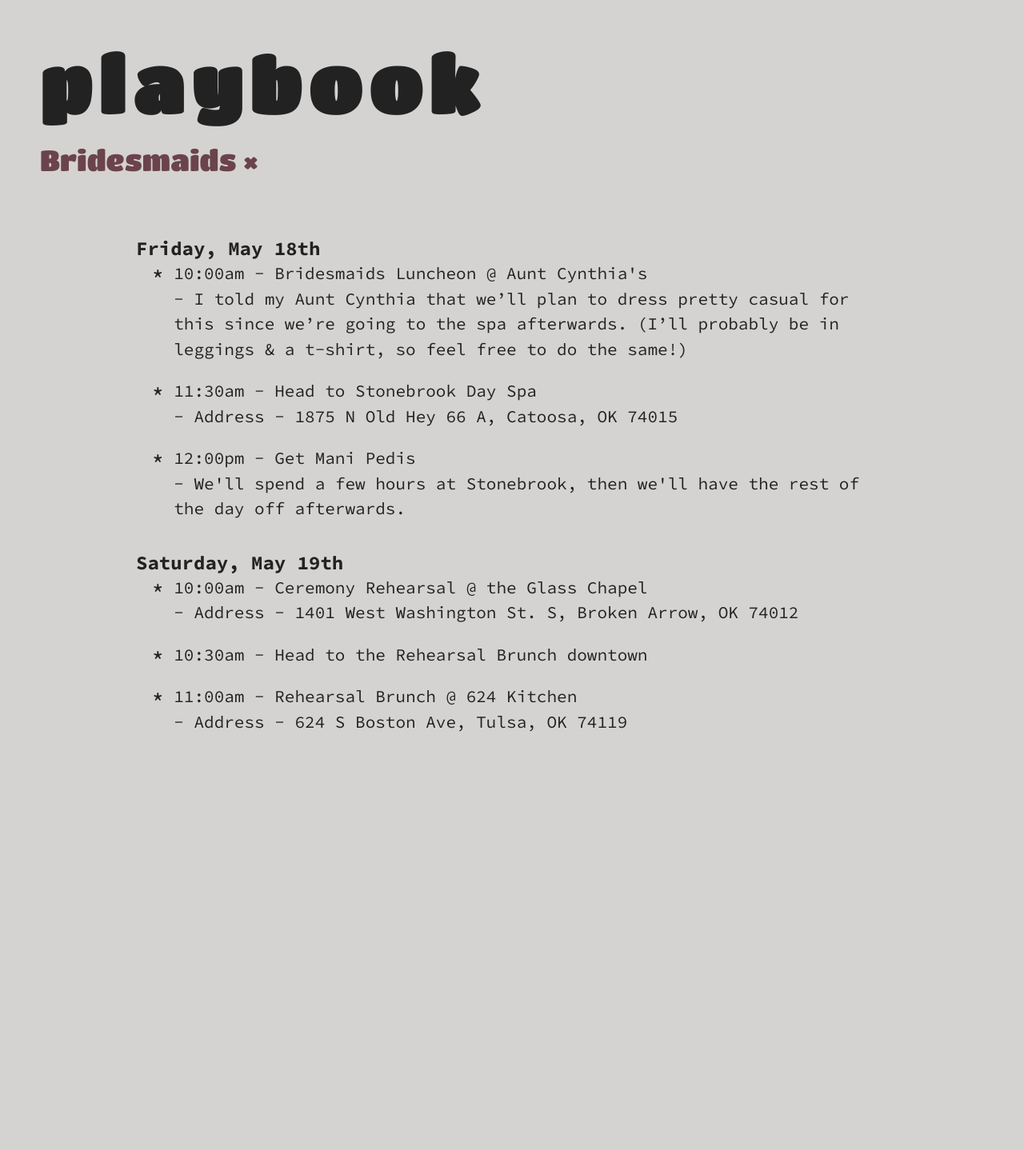
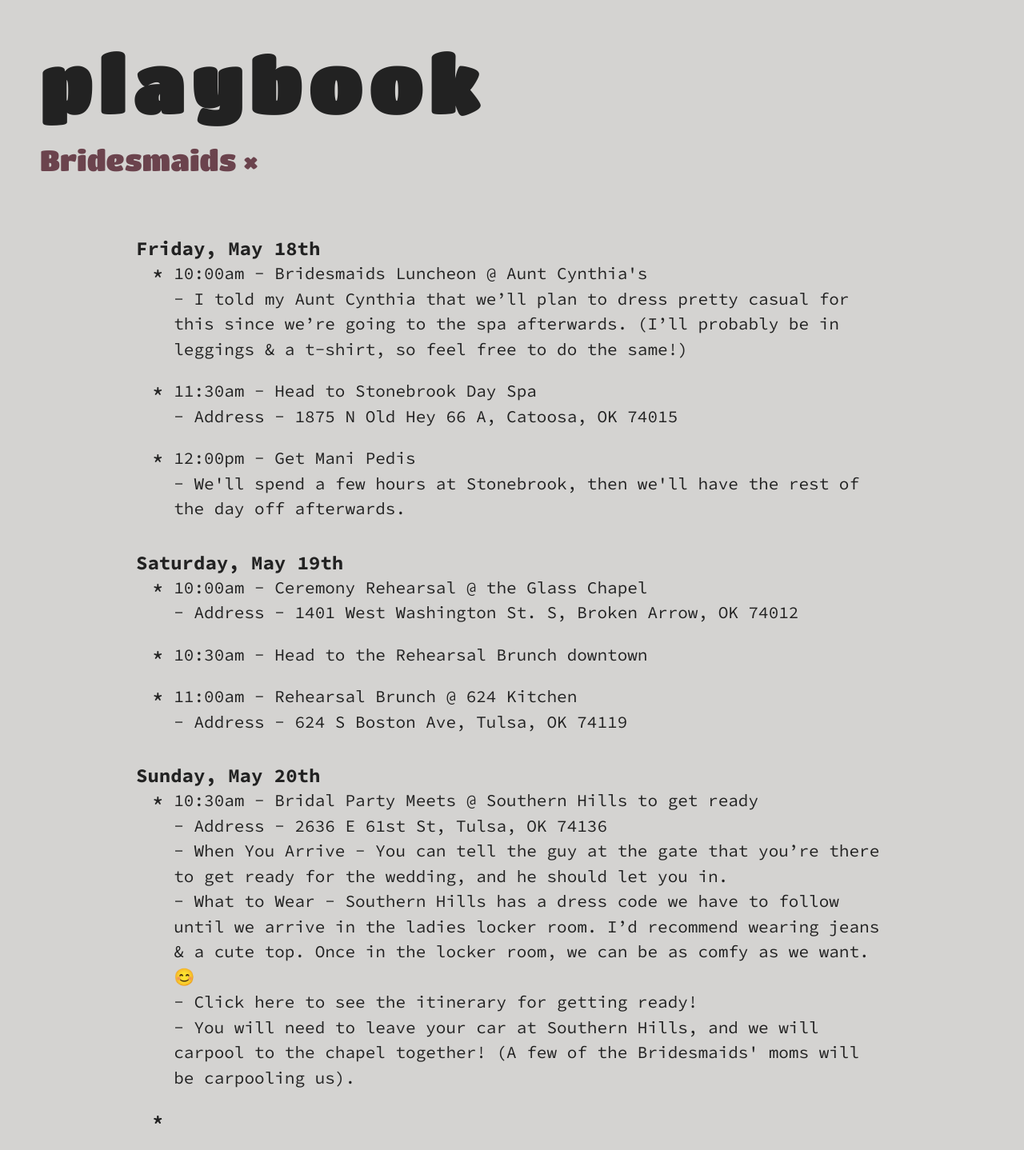
Before and after one commit to grantstandridge/grantstandridge.github.io, a Jekyll site: the page built from _buckets/bridesmaids.markdown, in a window 1280 px wide. Shown: the whole page at 80% size. Built offline with Jekyll 4.4.1, drawn with Linux system fonts in a browser that asks for light colours; before the commit the page ends 993 px from its top, so only the background shows below that.

Commit message:
Updated Bridesmaids

```diff
--- a/_buckets/bridesmaids.markdown
+++ b/_buckets/bridesmaids.markdown
@@ -18,5 +18,18 @@ Schedule:
   - '10:30am - Head to the Rehearsal Brunch downtown '
   - "11:00am - Rehearsal Brunch @ 624 Kitchen \n<br>- Address - 624 S Boston Ave,
     Tulsa, OK 74119"
+- Parent: Sunday, May 20th
+  Children:
+  - "10:30am - Bridal Party Meets @ Southern Hills to get ready\n<br>- Address - 2636
+    E 61st St, Tulsa, OK 74136 \n<br>- When You Arrive - You can tell the guy at the
+    gate that you’re there to get ready for the wedding, and he should let you in.
+    \n<br>- What to Wear - Southern Hills has a dress code we have to follow until
+    we arrive in the ladies locker room. I’d recommend wearing jeans & a cute top.
+    Once in the locker room, we can be as comfy as we want. \U0001F60A\n<br>- Click
+    here to see the itinerary for getting ready! \n<br>- You will need to leave your
+    car at Southern Hills, and we will carpool to the chapel together! (A few of the
+    Bridesmaids' moms will be carpooling us). "
+  -
+  -
 layout: schedule
 ---
```
